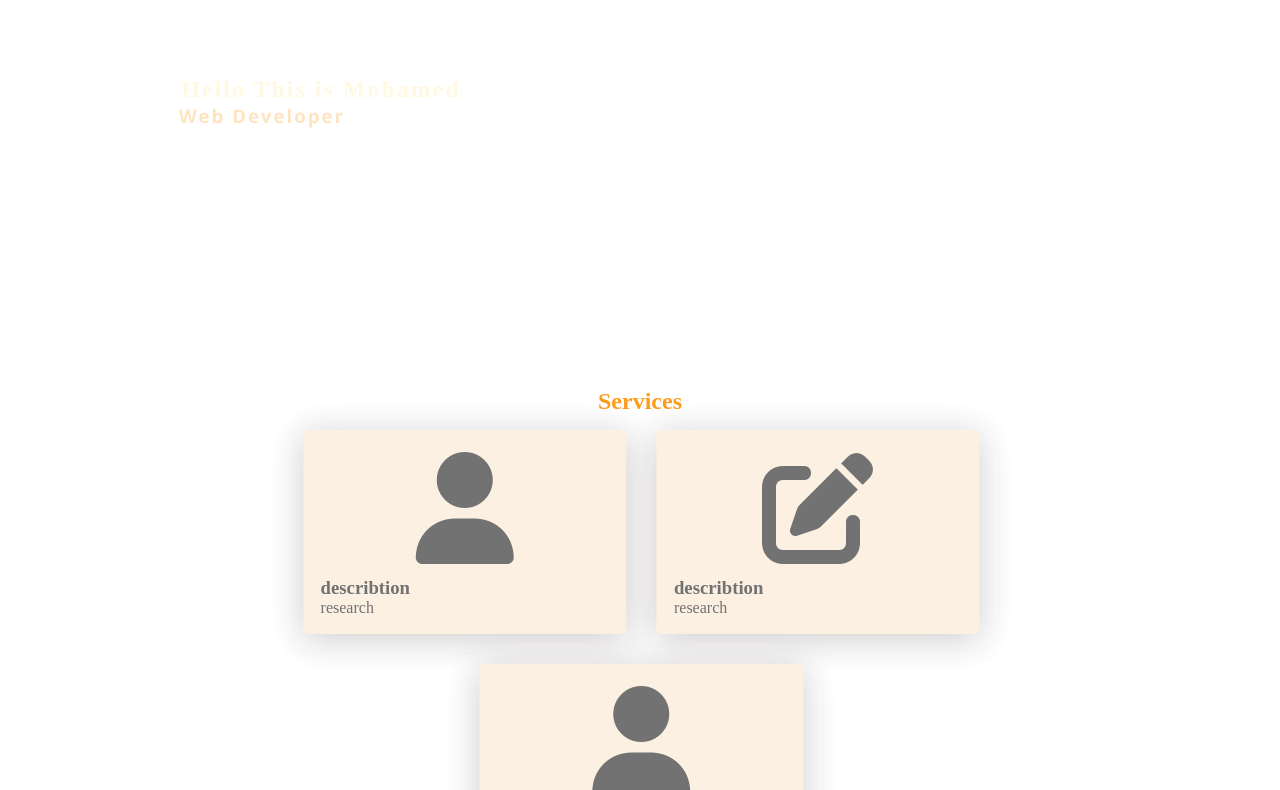
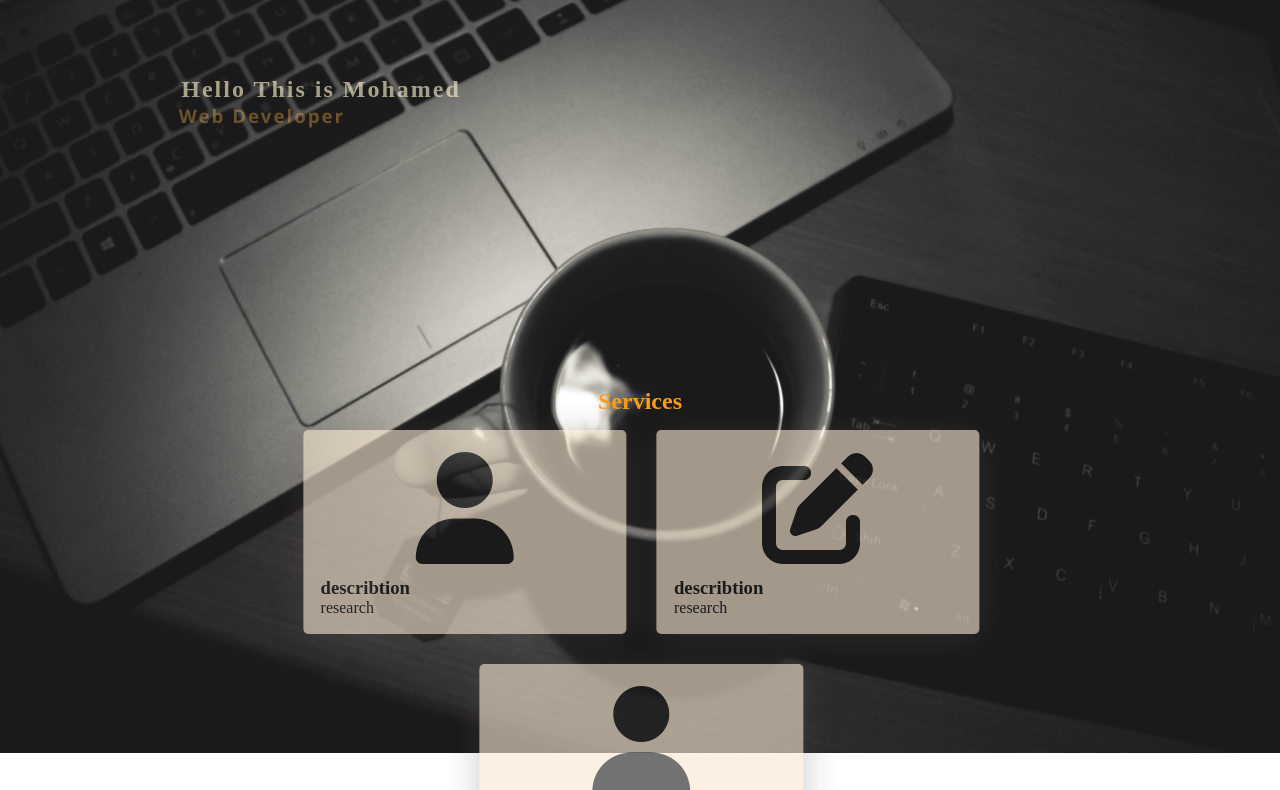
Before and after one commit to mohamed-shokrani/Info, a plain HTML site: page index.html in a window 1280 px wide. Shown: the part 47-837 px from the top of the page. Drawn offline with Linux system fonts and the light colour scheme; the site is published under a folder, as on GitHub Pages, so addresses that start at the root find nothing.

Commit message:
Update style.css

```diff
--- a/style.css
+++ b/style.css
@@ -29,7 +29,7 @@ html {
       margin: 0;
   }
   #bg {
-      background-image: url('/Images/coffe.jpg');
+      background-image: url('./Images/coffe.jpg');
       height: 100vh !important;
       background-repeat: no-repeat;
       background-size: cover !important;
```
